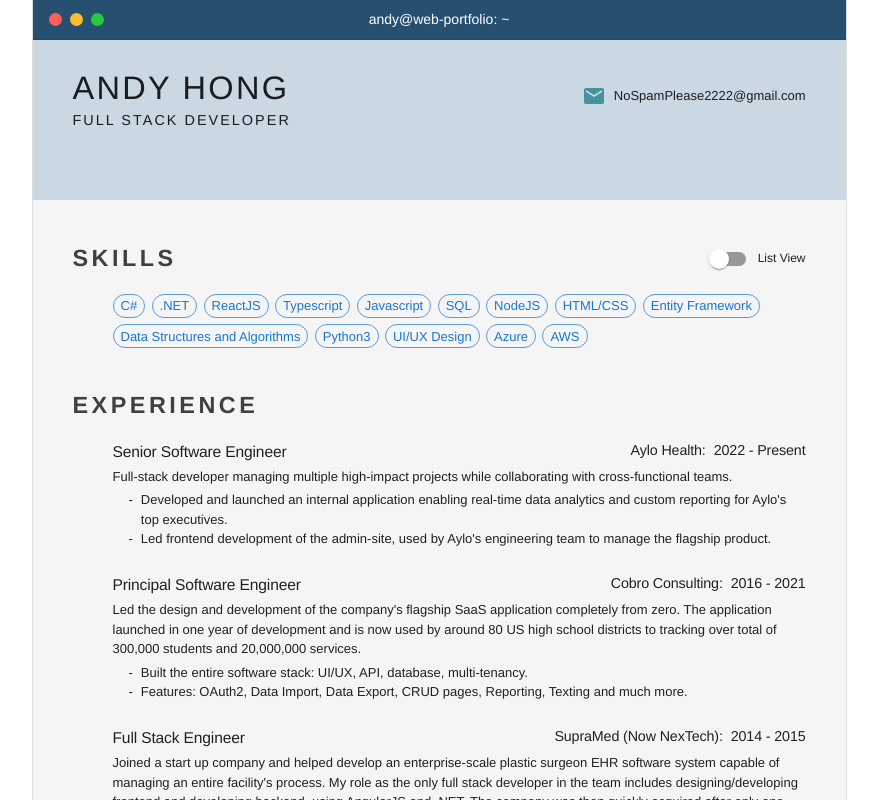
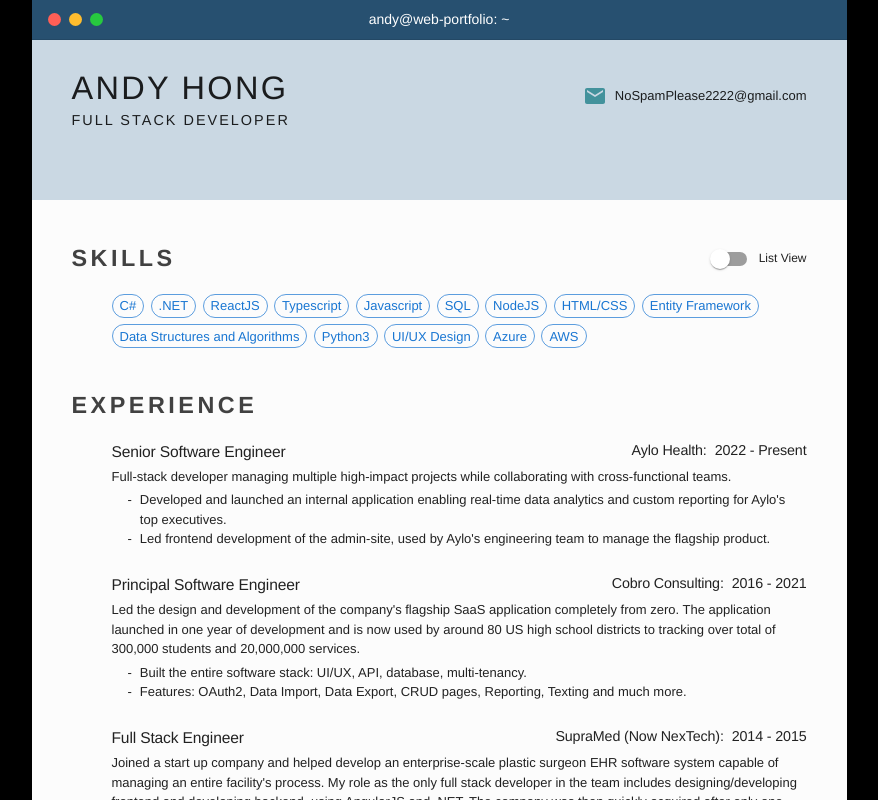
Before and after one commit to andyh0316/portfolio, a Next.js app: page /resume in a window 1280 px wide. Shown: the top 800 px of the page, without its empty margins (201-1079 px from the left). Built offline with nearby package versions, Linux system fonts and the light colour scheme.

Commit message:
black background

```diff
--- a/src/app/resume/page.tsx
+++ b/src/app/resume/page.tsx
@@ -9,7 +9,7 @@ import { Personal } from "./components/Personal";
 import { Skills } from "./components/Skills";
 
 const resumeFontFamily = '"Helvetica Neue", Arial, sans-serif';
-const bgColor = "whitesmoke";
+const resumeBgColor = "#fcfcfc";
 
 // for MUI elements
 const resumeTheme = createTheme({
@@ -44,26 +44,26 @@ const ResumePage = () => {
   };
 
   const contextValue: ResumeContextType = {
-    bgColor: bgColor,
+    bgColor: resumeBgColor,
     isPdfMode,
   };
 
   return (
     <ResumeContext.Provider value={contextValue}>
       <ThemeProvider theme={resumeTheme}>
+        <Stack id="resume-page" sx={{ backgroundColor: "black" }}>
           <Stack
-          id="resume-page"
             sx={{
               position: "relative",
               fontFamily: resumeFontFamily,
-            backgroundColor: bgColor,
+              backgroundColor: contextValue.bgColor,
               width: "815px", // fits PDF width: approximate, PDF will shrink width to fit
               minHeight: "100vh",
               margin: "0 auto",
               boxSizing: "border-box",
               fontSize: "13px",
-            borderLeft: "1px solid rgba(0, 0, 0, 0.1)",
-            borderRight: "1px solid rgba(0, 0, 0, 0.1)",
+              borderLeft: isPdfMode ? "none" : "1px solid rgba(0, 0, 0, 0.1)",
+              borderRight: isPdfMode ? "none" : "1px solid rgba(0, 0, 0, 0.1)",
             }}
           >
             <Box sx={{ ...transitionStyle({ delay: 0, translateY: 0 }) }}>
@@ -84,6 +84,7 @@ const ResumePage = () => {
               </Box>
             </Stack>
           </Stack>
+        </Stack>
       </ThemeProvider>
     </ResumeContext.Provider>
   );
```
Lines whose indentation alone changed are shown as unchanged.
